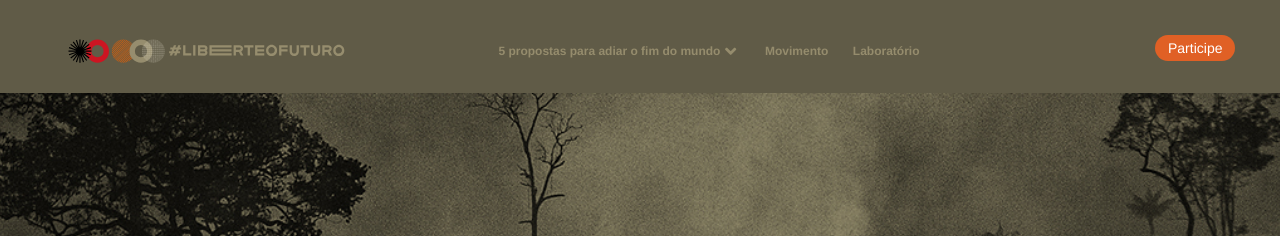
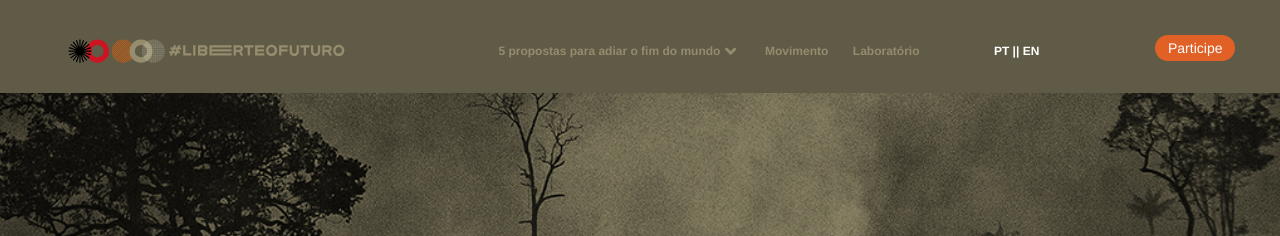
Before and after one commit to associacaosilo/liberteofuturo-site, a Jekyll site: the page built from _pages/pt.md, in a window 1280 px wide and 900 px high. Shown: the top 236 px of the window. Built offline with Jekyll 4.4.1, drawn with Linux system fonts in a browser that asks for light colours; nearby versions of some CDN libraries.

Commit message:
Update headerMenu.html

```diff
--- a/_includes/headerMenu.html
+++ b/_includes/headerMenu.html
@@ -18,8 +18,8 @@
             <div class="col-xl-4 col-lg-4 block_center top10">
                 <a href="movimento.html" class="link soft_green bold sides10 font12">Movimento</a>
                 <a href="laboratorio.html" class="link soft_green bold sides10 font12">Laboratório</a>
+                <p class="link white bold sides60 font12"><a href="#" class="white">PT</a> || <a href="#" class="white">EN</a> </p>
             </div>
-
             <div class="col-xl-1 col-lg-1 text_right block_right top15">
                 <a href="participe.html" class="btn orange radius20 sand bold font14">Participe</a>
             </div>
```
